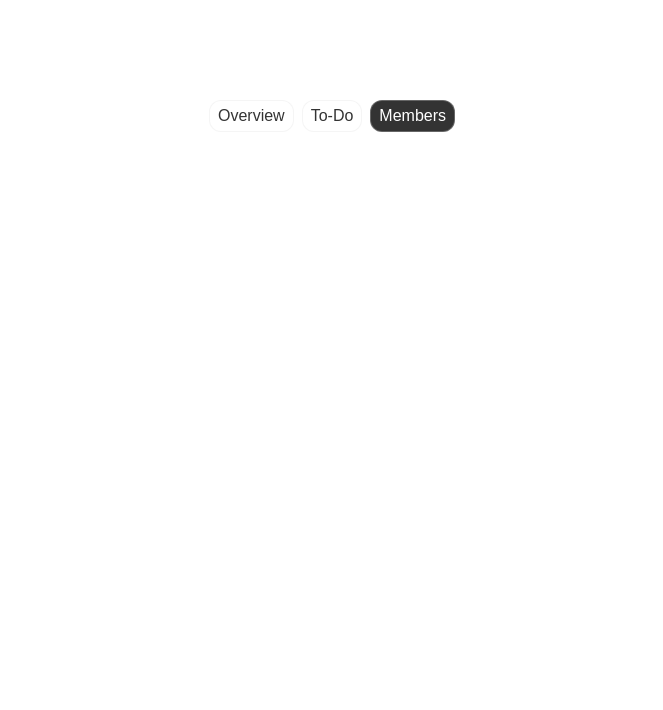
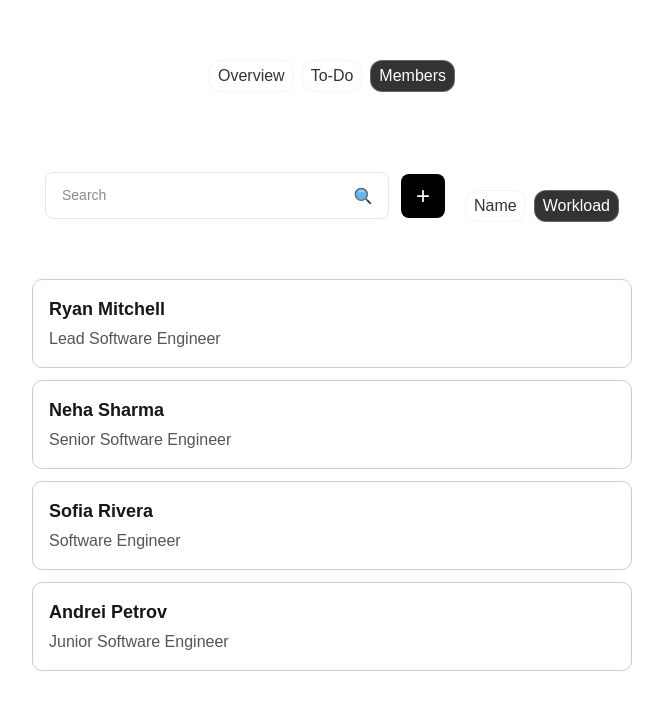
Before and after one commit to 17nbist/COB290-2025-Team-5, a Next.js app: page /task-view in a window 1280 px wide. Both pictures are taken after a click on the element "Members". Shown: the top 710 px of the page, without its empty margins (308-971 px from the left). Built offline with nearby package versions, Linux system fonts and the light colour scheme.

Commit message:
created the members list dummy data

```diff
--- /dev/null
+++ b/src/app/task-view/Member.js
@@ -0,0 +1,24 @@
+"use client";
+
+export default function Member({ member, onClick }) {
+  return (
+    <div
+      onClick={onClick}
+      style={{
+        border: "1px solid #ccc",
+        borderRadius: "10px",
+        padding: "16px",
+        cursor: "pointer",
+        transition: "all 0.2s ease",
+        backgroundColor: "#fff",
+      }}
+      onMouseEnter={(e) => (e.currentTarget.style.backgroundColor = "#f9f9f9")}
+      onMouseLeave={(e) => (e.currentTarget.style.backgroundColor = "#fff")}
+    >
+      <h3 style={{ margin: 0, fontSize: "18px", fontWeight: "600" }}>
+        {member.title}
+      </h3>
+      <p style={{ margin: "4px 0 0 0", color: "#555" }}>{member.preview}</p>
+    </div>
+  );
+}
--- /dev/null
+++ b/src/app/task-view/TaskViewMembers.js
@@ -0,0 +1,105 @@
+"use client";
+import SearchBar from "@/components/SearchBar";
+import NavBar from "@/components/NavBar";
+import { useState } from "react";
+import Member from "./Member";
+
+export default function TaskViewMembers() {
+  const filterTabs = ["Name", "Workload"];
+  const [activeFilterTab, setActiveFilterTab] = useState("Workload");
+
+  const [members, setMembers] = useState([
+    {
+      id: 1,
+      title: "Ryan Mitchell",
+      preview: "Lead Software Engineer",
+    },
+    {
+      id: 2,
+      title: "Neha Sharma",
+      preview: "Senior Software Engineer",
+    },
+    {
+      id: 3,
+      title: "Sofia Rivera",
+      preview: "Software Engineer",
+    },
+    {
+      id: 4,
+      title: "Andrei Petrov",
+      preview: "Junior Software Engineer",
+    },
+  ]);
+
+  const handleSearch = (query) => {
+    console.log("Searching for:", query); // future search feature
+  };
+
+  const handleAddMember = () => {
+    console.log("Add new member"); // for managers in future
+  };
+
+  const handleMemberClick = (memberId) => {
+    console.log("Clicked member:", memberId);
+  };
+
+  return (
+    <div
+      style={{
+        display: "flex",
+        flexDirection: "column",
+        alignItems: "center",
+        justifyContent: "flex-start",
+        width: "100%",
+        maxWidth: "1000px",
+        padding: "40px 20px",
+      }}
+    >
+      {/* Row container for search + filters */}
+      <div
+        style={{
+          display: "flex",
+          justifyContent: "center",
+          alignItems: "center",
+          gap: "20px",
+          flexWrap: "wrap",
+          width: "100%",
+        }}
+      >
+        {/* Search Bar (centered) */}
+        <div style={{ flex: "0 1 400px" }}>
+          <SearchBar onSearch={handleSearch} onAdd={handleAddMember} />
+        </div>
+
+        {/* Filters to the right */}
+        <div style={{ flex: "0 1 auto" }}>
+          <NavBar
+            items={filterTabs}
+            activeTab={activeFilterTab}
+            setActiveTab={setActiveFilterTab}
+          />
+        </div>
+      </div>
+
+      {/* Members List */}
+      <div
+        style={{
+          marginTop: "40px",
+          width: "100%",
+          maxWidth: "600px",
+          display: "flex",
+          flexDirection: "column",
+          gap: "12px",
+        }}
+      >
+        {members.map((member) => (
+          <Member
+            key={member.id}
+            member={member}
+            onClick={() => handleMemberClick(member.id)}
+          />
+        ))}
+      </div>
+    </div>
+  );
+}
--- a/src/app/task-view/page.js
+++ b/src/app/task-view/page.js
@@ -1,11 +1,12 @@
 "use client";
 import Card from "@/components/Card";
-import NavBar  from "@/components/NavBar";
+import NavBar from "@/components/NavBar";
 import PieChart from "@/components/PieChart";
 import { useEffect, useState } from "react";
+import TaskViewMembers from "./TaskViewMembers";
 
 export default function Dashboard() {
-  const navItems = ["Overview", "To-Do", "Members"]
+  const navItems = ["Overview", "To-Do", "Members"];
   const [activeTab, setActiveTab] = useState(navItems[0]);
 
   useEffect(() => {
@@ -17,21 +18,44 @@ export default function Dashboard() {
       }
     };
 
-      // Set initial tab from URL hash
     handleHashChange();
-
-      // Listen for hash changes (back/forward buttons)
     window.addEventListener("hashchange", handleHashChange);
-
-      // Cleanup
     return () => window.removeEventListener("hashchange", handleHashChange);
   }, []);
 
   return (
-    <div style={{display: "flex", justifyContent : "center", marginTop : "100px"}}>
-      <NavBar items={navItems} activeTab={activeTab} setActiveTab={setActiveTab} setHash={true}/>
+    <div
+      style={{
+        display: "flex",
+        flexDirection: "column",
+        alignItems: "center",
+        minHeight: "100vh",
+        paddingTop: "60px",
+      }}
+    >
+      {/* Top Nav Bar */}
+      <NavBar
+        items={navItems}
+        activeTab={activeTab}
+        setActiveTab={setActiveTab}
+        setHash={true}
+      />
 
-
+      {/* Content Area */}
+      <main
+        style={{
+          width: "100%",
+          display: "flex",
+          justifyContent: "center",
+          marginTop: "40px",
+        }}
+      >
+        {activeTab === "Members" && (
+          <div style={{ width: "100%", display: "flex", justifyContent: "center" }}>
+            <TaskViewMembers />
+          </div>
+        )}
+      </main>
     </div>
   );
 }
```
Lines whose indentation alone changed are shown as unchanged.
